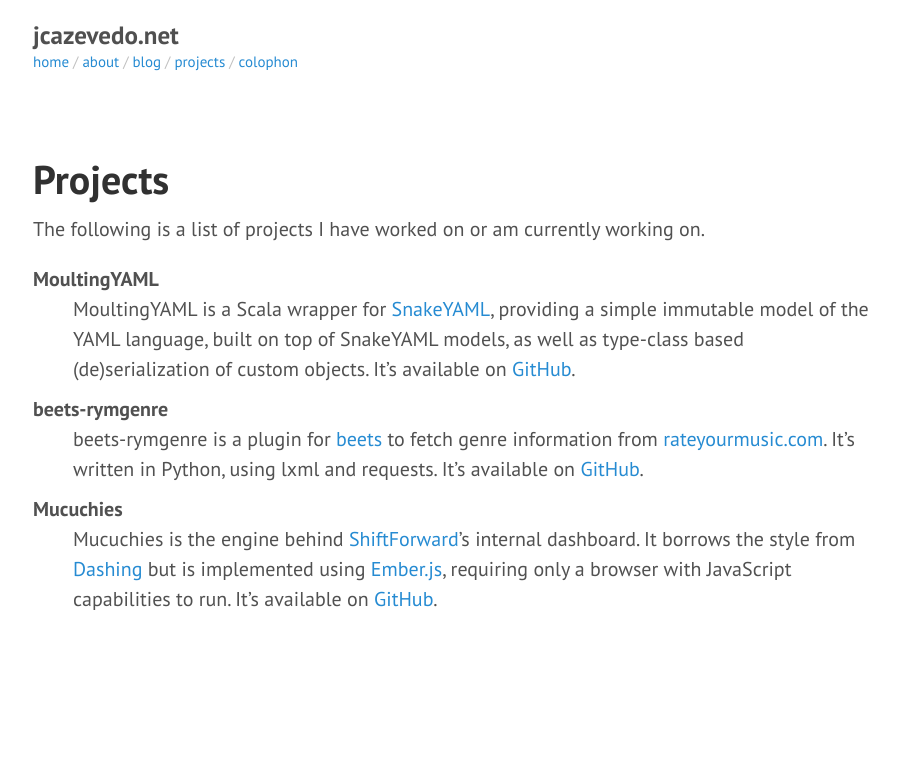
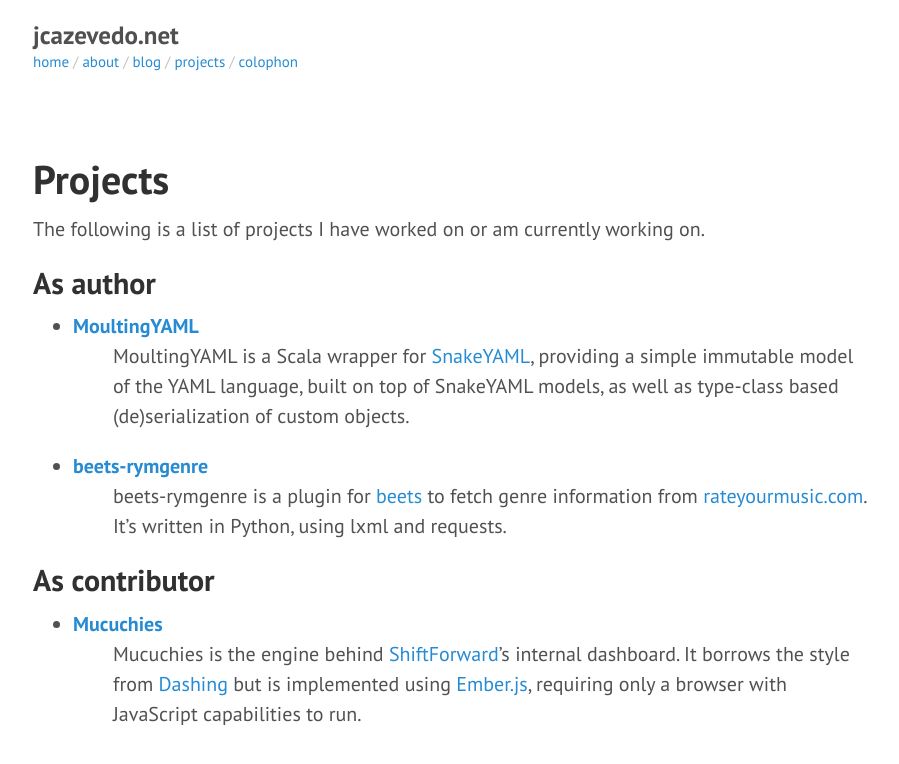
Before and after one commit to jcazevedo/jcazevedo.net, a Jekyll site: the page built from projects.md, in a window 1280 px wide. Shown: the top 764 px of the page, without its empty margins (187-1086 px from the left). Built offline with Jekyll 4.4.1, drawn with Linux system fonts in a browser that asks for light colours.

Commit message:
Improve projects page

```diff
--- a/projects.md
+++ b/projects.md
@@ -7,22 +7,25 @@
 
 The following is a list of projects I have worked on or am currently working on.
 
-MoultingYAML
+## As author
+
+* [MoultingYAML][moultingyaml]
 : MoultingYAML is a Scala wrapper for
 [SnakeYAML][snakeyaml], providing a simple immutable model of the YAML language,
 built on top of SnakeYAML models, as well as type-class based (de)serialization
-of custom objects. It's available on [GitHub][moultingyaml].
+of custom objects.
 
-beets-rymgenre
+* [beets-rymgenre][beets-rymgenre]
 : beets-rymgenre is a plugin for [beets][beets] to fetch genre information from
-[rateyourmusic.com][rym]. It's written in Python, using lxml and requests. It's
-available on [GitHub][beets-rymgenre].
+[rateyourmusic.com][rym]. It's written in Python, using lxml and requests.
 
-Mucuchies
+## As contributor
+
+* [Mucuchies][mucuchies]
 : Mucuchies is the engine behind [ShiftForward][sf]'s internal dashboard. It
 borrows the style from [Dashing][dashing] but is implemented using
 [Ember.js][emberjs], requiring only a browser with JavaScript capabilities to
-run. It's available on [GitHub][mucuchies].
+run.
 
 [beets-rymgenre]: http://github.com/jcazevedo/beets-rymgenre
 [beets]: http://beets.radbox.org/
```
